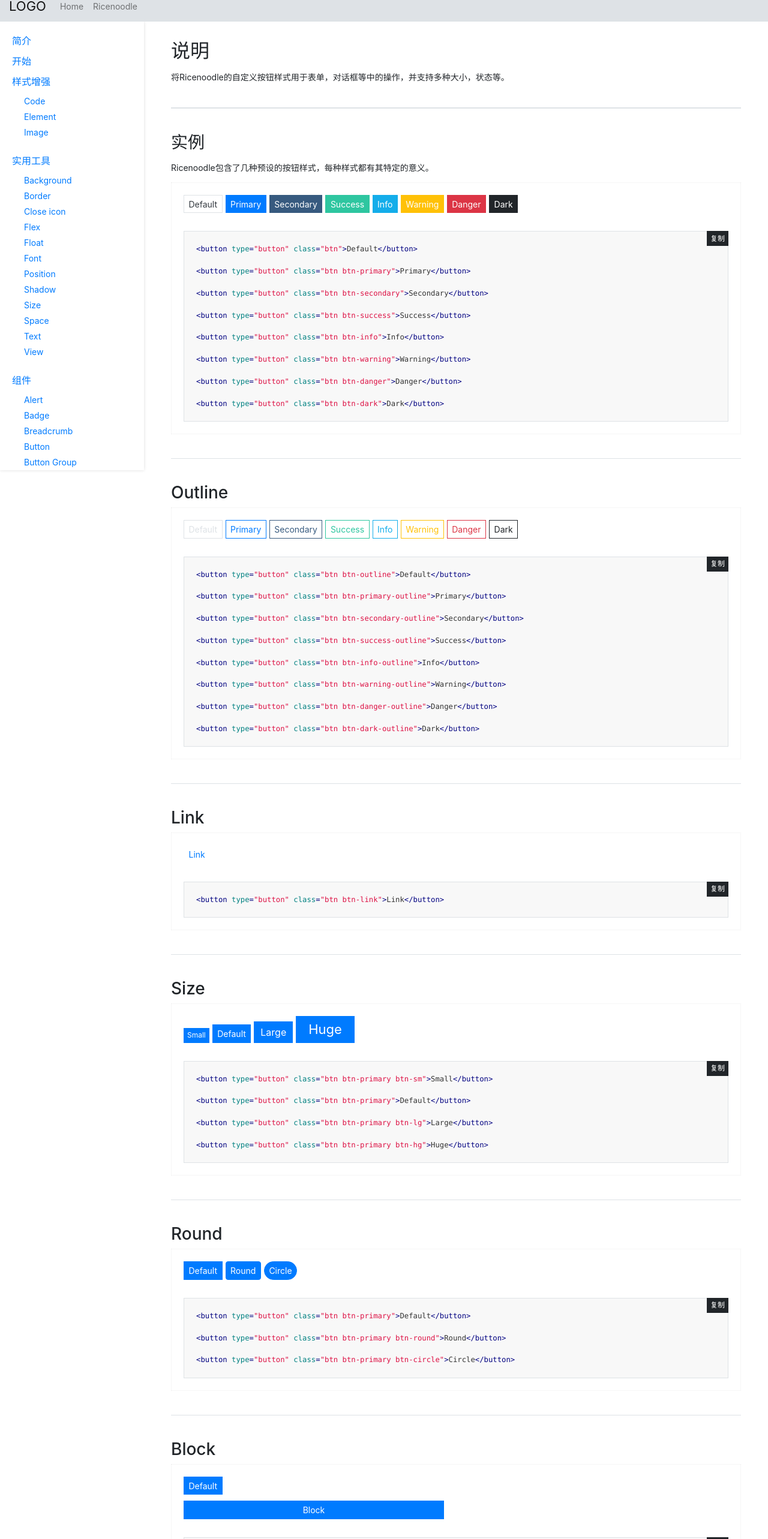
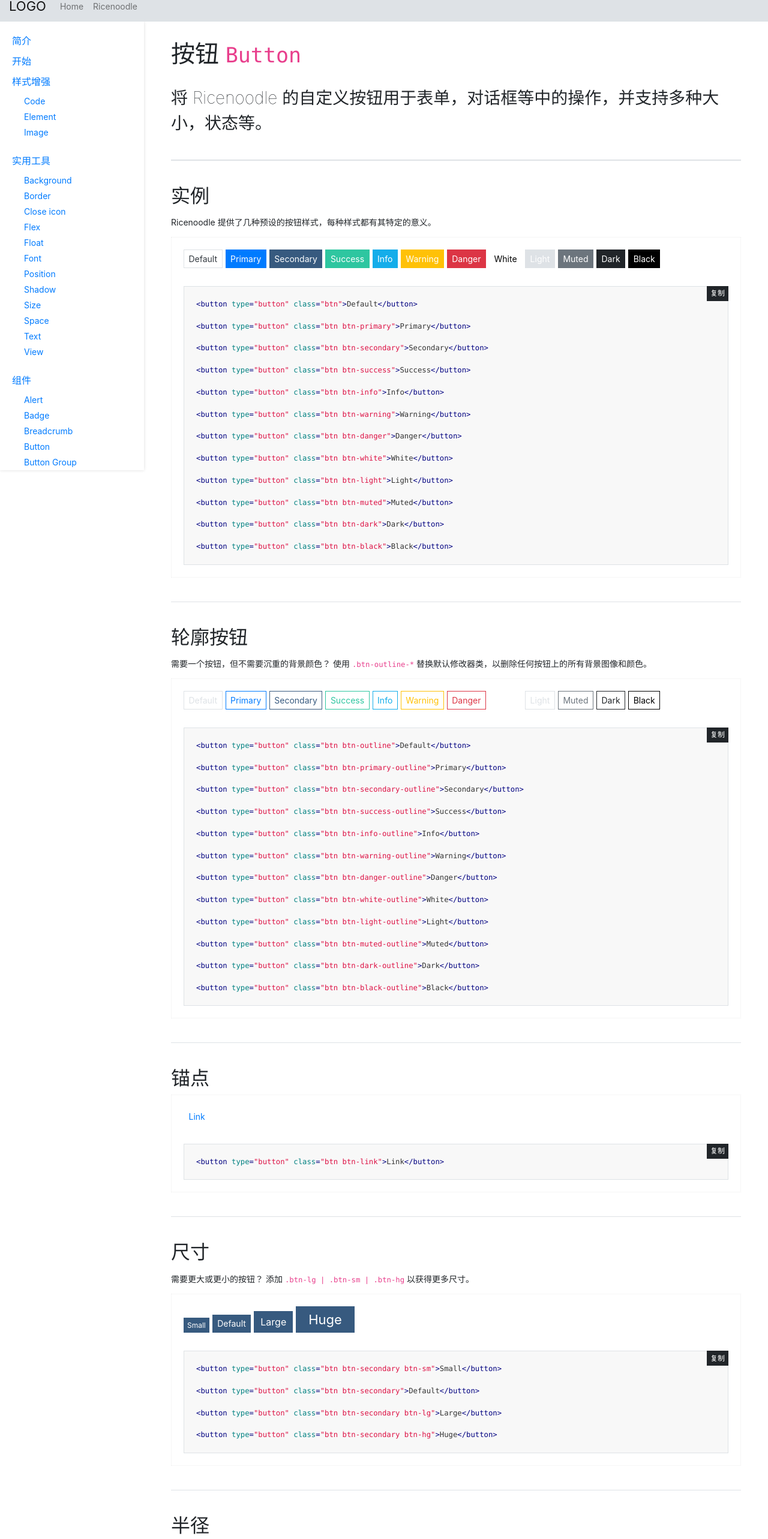
Before and after one commit to yayocn/yayocn-web, a React app: page /ricenoodle/components/button in a window 1280 px wide. Shown: the part 16-2582 px from the top of the page at 60% size. Built offline with nearby package versions, Linux system fonts and the light colour scheme.

Commit message:
improve button

```diff
--- a/src/view/ricenoodle/components/Button.js
+++ b/src/view/ricenoodle/components/Button.js
@@ -6,7 +6,7 @@ import common from '../../../../public/scss/common.scss'
 import style from '../style.scss';
 
 const BUTTON = {
-  situation: [
+  theme: [
     { title: 'Default', key: '', subTitle: '', className: 'btn', },
     { title: 'Primary', key: '', subTitle: '', className: 'btn btn-primary', },
     { title: 'Secondary', key: '', subTitle: '', className: 'btn btn-secondary', },
@@ -14,7 +14,11 @@ const BUTTON = {
     { title: 'Info', key: '', subTitle: '', className: 'btn btn-info', },
     { title: 'Warning', key: '', subTitle: '', className: 'btn btn-warning', },
     { title: 'Danger', key: '', subTitle: '', className: 'btn btn-danger', },
+    { title: 'White', key: '', subTitle: '', className: 'btn btn-white', },
+    { title: 'Light', key: '', subTitle: '', className: 'btn btn-light', },
+    { title: 'Muted', key: '', subTitle: '', className: 'btn btn-muted', },
     { title: 'Dark', key: '', subTitle: '', className: 'btn btn-dark', },
+    { title: 'Black', key: '', subTitle: '', className: 'btn btn-black', },
   ],
   outline: [
     { title: 'Default', key: '', subTitle: '', className: 'btn btn-outline', },
@@ -24,25 +28,29 @@ const BUTTON = {
     { title: 'Info', key: '', subTitle: '', className: 'btn btn-info-outline', },
     { title: 'Warning', key: '', subTitle: '', className: 'btn btn-warning-outline', },
     { title: 'Danger', key: '', subTitle: '', className: 'btn btn-danger-outline', },
+    { title: 'White', key: '', subTitle: '', className: 'btn btn-white-outline', },
+    { title: 'Light', key: '', subTitle: '', className: 'btn btn-light-outline', },
+    { title: 'Muted', key: '', subTitle: '', className: 'btn btn-muted-outline', },
     { title: 'Dark', key: '', subTitle: '', className: 'btn btn-dark-outline', },
+    { title: 'Black', key: '', subTitle: '', className: 'btn btn-black-outline', },
   ],
   link: [
     { title: 'Link', key: '', subTitle: '', className: 'btn btn-link', },
   ],
   size: [
-    { title: 'Small', key: '', subTitle: '', className: 'btn btn-primary btn-sm', },
-    { title: 'Default', key: '', subTitle: '', className: 'btn btn-primary', },
-    { title: 'Large', key: '', subTitle: '', className: 'btn btn-primary btn-lg', },
-    { title: 'Huge', key: '', subTitle: '', className: 'btn btn-primary btn-hg', },
+    { title: 'Small', key: '', subTitle: '', className: 'btn btn-secondary btn-sm', },
+    { title: 'Default', key: '', subTitle: '', className: 'btn btn-secondary', },
+    { title: 'Large', key: '', subTitle: '', className: 'btn btn-secondary btn-lg', },
+    { title: 'Huge', key: '', subTitle: '', className: 'btn btn-secondary btn-hg', },
   ],
   round: [
-    { title: 'Default', key: '', subTitle: '', className: 'btn btn-primary', },
-    { title: 'Round', key: '', subTitle: '', className: 'btn btn-primary btn-round', },
-    { title: 'Circle', key: '', subTitle: '', className: 'btn btn-primary btn-circle', },
+    { title: 'Default', key: '', subTitle: '', className: 'btn btn-secondary', },
+    { title: 'Round', key: '', subTitle: '', className: 'btn btn-secondary btn-round', },
+    { title: 'Circle', key: '', subTitle: '', className: 'btn btn-secondary btn-circle', },
   ],
   block: [
-    { title: 'Default', key: '', subTitle: '', className: 'btn btn-primary', },
-    { title: 'Block', key: '', subTitle: '', className: 'btn btn-primary btn-block', },
+    { title: 'Default', key: '', subTitle: '', className: 'btn btn-secondary', },
+    { title: 'Block', key: '', subTitle: '', className: 'btn btn-secondary btn-block', },
   ],
 };
 
@@ -68,13 +76,13 @@ export default class Button extends Component {
   render () {
     return (
       <PageWrapper>
-        <h2>说明</h2>
-        <p>将Ricenoodle的自定义按钮样式用于表单，对话框等中的操作，并支持多种大小，状态等。</p>
+        <h1>按钮 <code>Button</code></h1>
+        <p className="font-2x font-100">将 Ricenoodle 的自定义按钮用于表单，对话框等中的操作，并支持多种大小，状态等。</p>
 
         <div className="divider divider-bold divider-lg"></div>
 
-        <h3>实例</h3>
-        <p>Ricenoodle包含了几种预设的按钮样式，每种样式都有其特定的意义。</p>
+        <h2>实例</h2>
+        <p>Ricenoodle 提供了几种预设的按钮样式，每种样式都有其特定的意义。</p>
         <div className={classnames(style['util-button'])}>
           <div className="row">
             <div className="col-12">
@@ -83,7 +91,7 @@ export default class Button extends Component {
                   <div className="row">
                     <div className="col-12">
                       {
-                        BUTTON.situation.map((item, index) => {
+                        BUTTON.theme.map((item, index) => {
                           return (
                             <div className="block-inline mb-10 mr-5" key={index} >
                               <button type="button" className={classnames(item.className, style['button-feature'])}>
@@ -99,7 +107,7 @@ export default class Button extends Component {
                 <div className={classnames(common['example-code'])}>
                   <Highlight>
                     {
-                      this.createCode('situation')
+                      this.createCode('theme')
                     }
                   </Highlight>
                 </div>
@@ -109,7 +117,8 @@ export default class Button extends Component {
         </div>
 
         <div className="divider divider-lg"></div>
-        <h3>Outline</h3>
+        <h2>轮廓按钮</h2>
+        <p>需要一个按钮，但不需要沉重的背景颜色？ 使用 <code>.btn-outline-*</code> 替换默认修改器类，以删除任何按钮上的所有背景图像和颜色。</p>
         <div className={classnames(style['util-button'])}>
           <div className="row">
             <div className="col-12">
@@ -144,7 +153,7 @@ export default class Button extends Component {
         </div>
 
         <div className="divider divider-lg"></div>
-        <h3>Link</h3>
+        <h2>锚点</h2>
         <div className={classnames(style['util-button'])}>
           <div className="row">
             <div className="col-12">
@@ -179,7 +188,8 @@ export default class Button extends Component {
         </div>
 
         <div className="divider divider-lg"></div>
-        <h3>Size</h3>
+        <h2>尺寸</h2>
+        <p>需要更大或更小的按钮？ 添加 <code>.btn-lg | .btn-sm | .btn-hg</code> 以获得更多尺寸。</p>
         <div className={classnames(style['util-button'])}>
           <div className="row">
             <div className="col-12">
@@ -216,7 +226,8 @@ export default class Button extends Component {
         </div>
 
         <div className="divider divider-lg"></div>
-        <h3>Round</h3>
+        <h2>半径</h2>
+        <p>除了使用针对 <code>button</code> 的特殊类意外，也可以使用 <a href="/ricenoodle/utilities/border">Border</a> 工具类。</p>
         <div className={classnames(style['util-button'])}>
           <div className="row">
             <div className="col-12">
@@ -251,7 +262,8 @@ export default class Button extends Component {
         </div>
 
         <div className="divider divider-lg"></div>
-        <h3>Block</h3>
+        <h2>块级按钮</h2>
+        <p>块级按钮的宽度占真个父元素的宽度。</p>
         <div className={classnames(style['util-button'])}>
           <div className="row">
             <div className="col-12">
```
